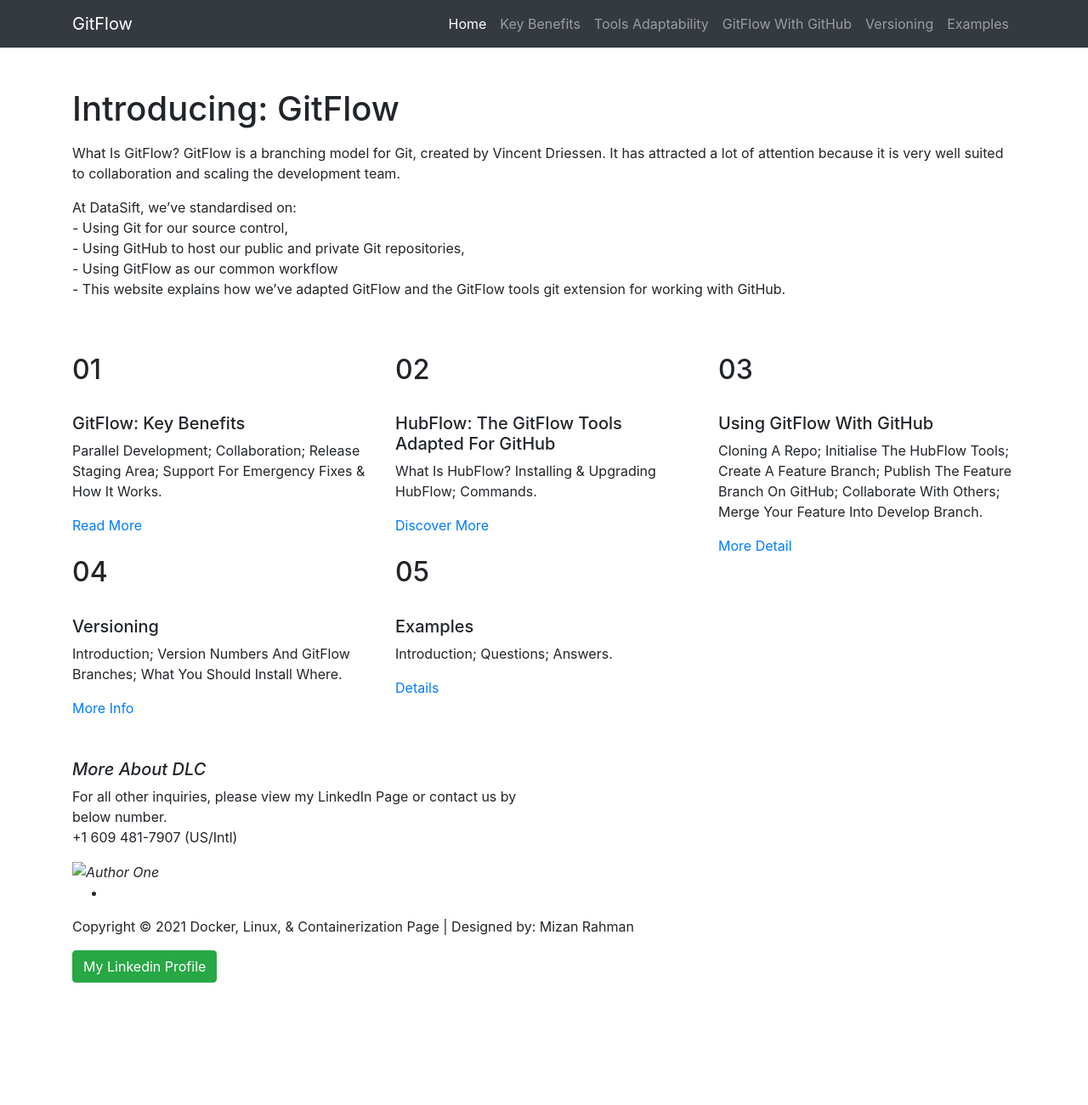
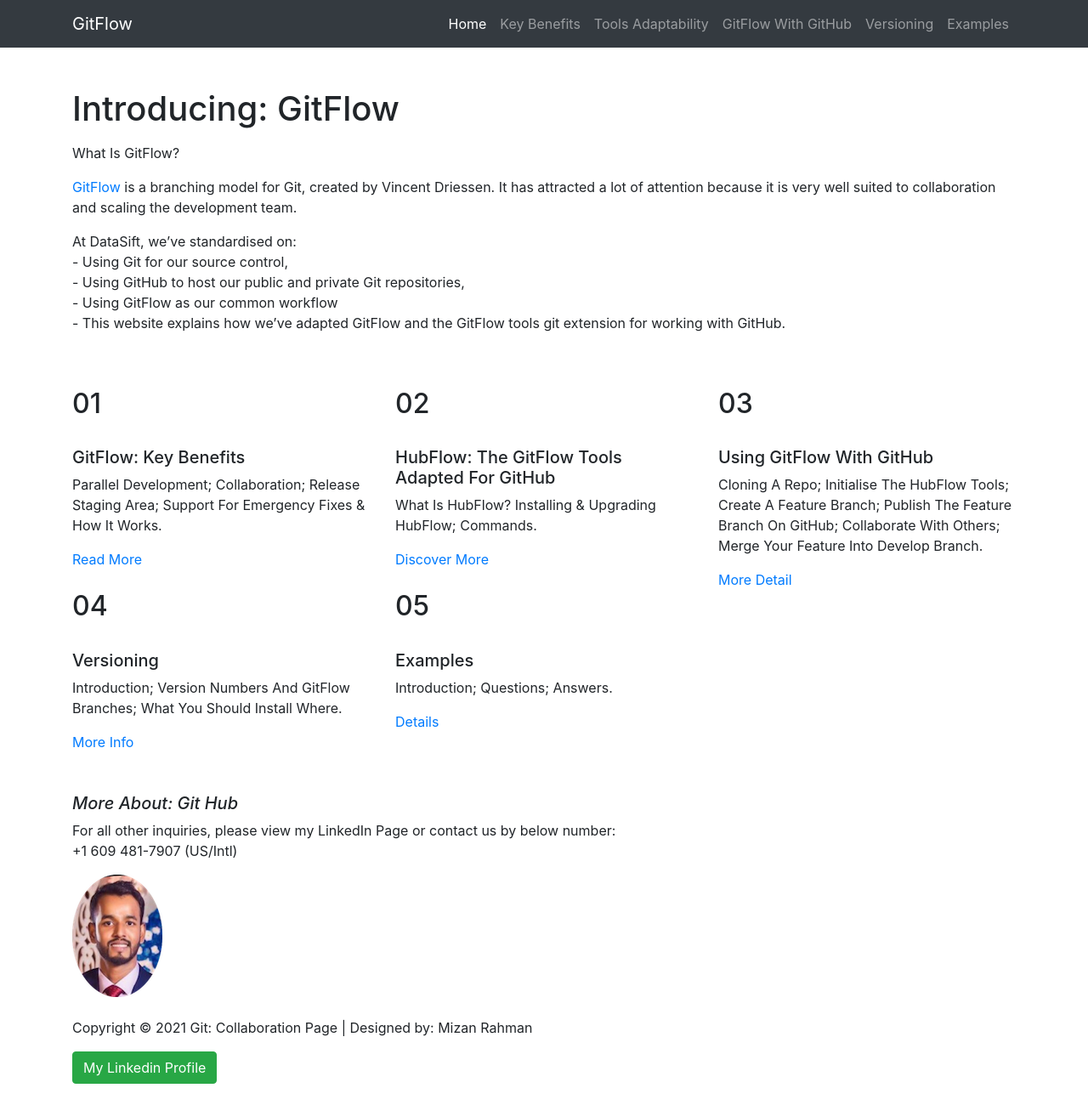
Before and after one commit to XRP97/Proejct1, a website: page home.html in a window 1280 px wide. Shown: the whole page at 85% size. Before the commit the page ends 1156 px from the top, so only its background shows below. Drawn offline with Linux system fonts and the light colour scheme.

Commit message:
Task: modified home.html

```diff
--- a/home.html
+++ b/home.html
@@ -58,8 +58,8 @@
         <div class="col-lg-12 text">
             <h1 class="mt-5">Introducing: GitFlow</h1>
             <p class="lead"></p>
-            <p class="mt-"> What Is GitFlow?  GitFlow is a branching model for Git, created by Vincent Driessen. It has attracted a lot of attention because it is very well suited to collaboration and scaling the development team.</p>
-
+            <p class="mt-"> What Is GitFlow?
+            <p><a href="http://nvie.com/posts/a-successful-git-branching-model/">GitFlow</a> is a branching model for Git, created by Vincent Driessen.  It has attracted a lot of attention because it is very well suited to collaboration and scaling the development team.</p>
             <ul class="list-unstyled mt-2">
                 <li>At DataSift, we’ve standardised on:</li>
                 <li> - Using Git for our source control,</li>
@@ -161,26 +161,24 @@
     <div class="container mt-5">
         <div class="footer-content">
             <div class="row">
-                <div class="right-content col-lg-6 col-md-12 col-sm-12">
-                    <h5><em>More About DLC</em></h5>
-                    <p>For all other inquiries, please view my LinkedIn Page or contact us by below number.
+                <div class="right-content col-lg-10 col-md-12 col-sm-12">
+                    <h5><em>More About: Git Hub</em></h5>
+                    <p>For all other inquiries, please view my LinkedIn Page or contact us by below number:
                         <br> +1 609 481-7907 (US/Intl)<br></p>
                     <div class="author">
-                        <i><img src="/" alt="Author One"></i>
+                        <i><img src="images/MR.png" alt="Author One"></i>
                     </div>
-                    <ul class="social">
-                        <li><a href="https://www.linkedin.com/in/mizanr/"><i class="fa fa-linkedin"></i></a></li>
-                    </ul>
                 </div>
             </div>
         </div>
         <div class="row">
-            <div class="col-lg-12">
+            <div class="col-lg-12 mt-4">
                 <div class="sub-footer">
-                    <p>Copyright &copy; 2021 Docker, Linux, & Containerization Page
+                    <p>Copyright &copy; 2021 Git: Collaboration Page
                         | Designed by: Mizan Rahman </p>
                     <a href="https://www.linkedin.com/in/mizanr/" class="btn btn-success">My Linkedin Profile</a>
                 </div>
+                <div class="mt-5">
             </div>
         </div>
     </div>
```
Also changed, not shown: kb.html (+1 -1 lines).
